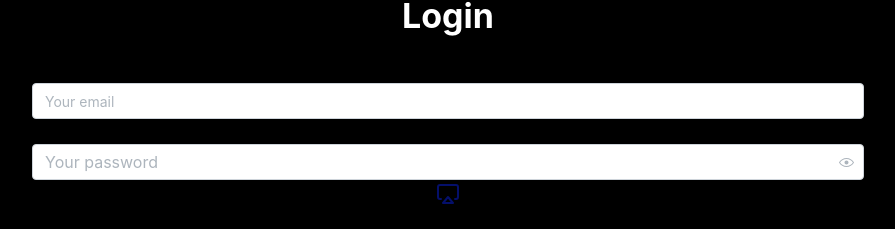
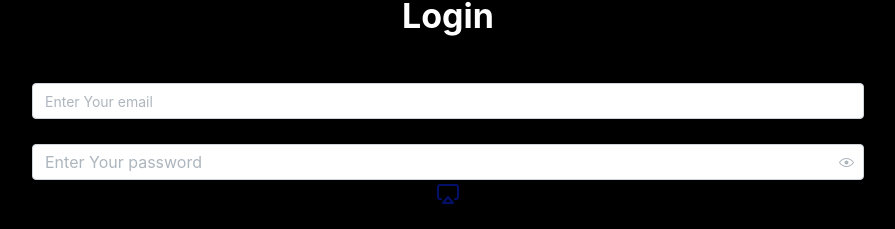
Before and after one commit to ltyohannes955/Scash, a React (Vite) app: page /login in a window 1280 px wide. Shown: the part 551-780 px from the top of the page, without its empty margins (192-1087 px from the left). Built offline with nearby package versions, Linux system fonts and the light colour scheme.

Commit message:
edit on place holders and removed unneeded imports

```diff
--- a/src/pages/login/index.tsx
+++ b/src/pages/login/index.tsx
@@ -6,7 +6,7 @@ import {
   PasswordInput,
   ActionIcon,
 } from "@mantine/core";
-import { Airplay, AtSign } from "lucide-react";
+import { Airplay } from "lucide-react";
 
 export default function Login() {
   return (
@@ -30,11 +30,11 @@ export default function Login() {
           </Text>
         </Flex>
         <Flex direction={"column"} w={"100%"} align={"center"}>
-          <Input placeholder="Your email" w={"65%"} />
+          <Input placeholder="Enter Your email" w={"65%"} />
           <PasswordInput
             w={"65%"}
             label="Password"
-            placeholder="Your password"
+            placeholder="Enter Your password"
           />
           <Flex>
             <ActionIcon variant="subtle" aria-label="Settings">
```
